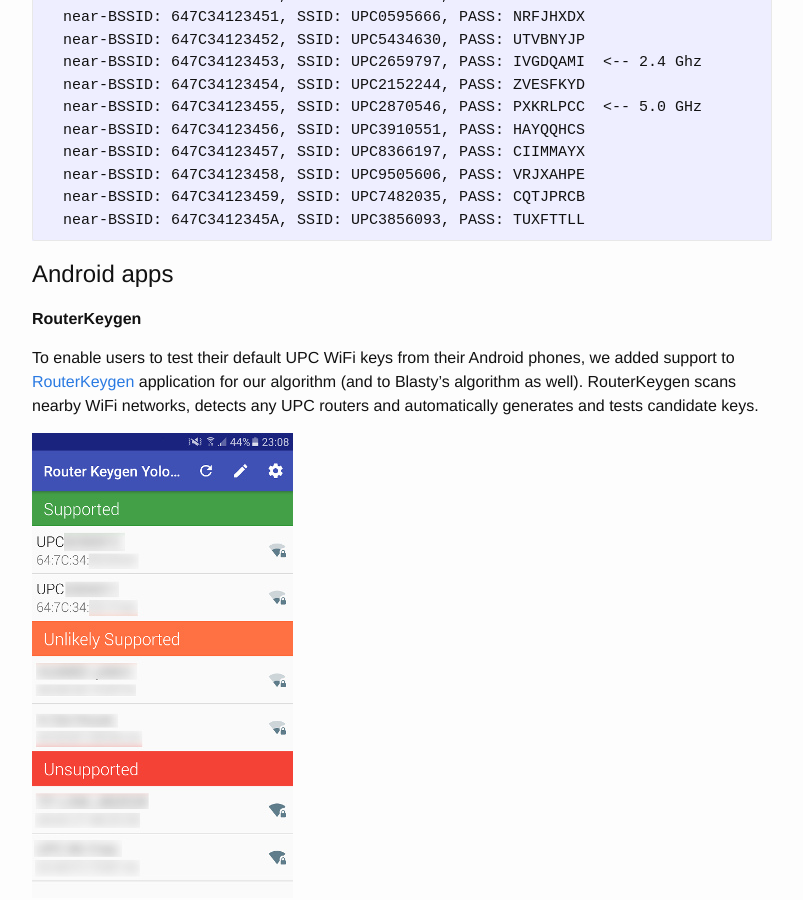
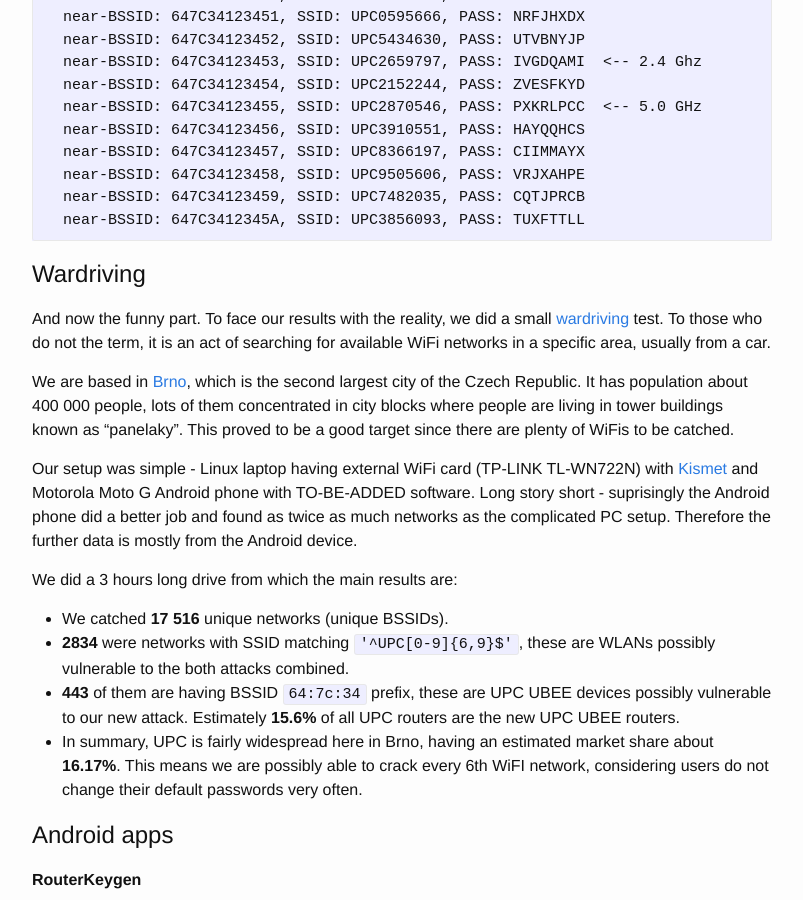
Before and after one commit to yolosec/deadcodeBlog, a Jekyll site: the page built from _posts/2016-06-14-UPC-UBEE-EVW3226-WPA2-RExing.markdown, in a window 1280 px wide and 900 px high, scrolled down 24714 px. Shown: the whole window, without its empty margins (238-1041 px from the left). Built offline with Jekyll 4.4.1, drawn with Linux system fonts in a browser that asks for light colours; formulas are drawn with MathJax 3.

Commit message:
Wardriving part - draft 1

````diff
--- a/_posts/2016-06-14-UPC-UBEE-EVW3226-WPA2-RExing.markdown
+++ b/_posts/2016-06-14-UPC-UBEE-EVW3226-WPA2-RExing.markdown
@@ -775,6 +775,21 @@ by ph4r05, miroc
   near-BSSID: 647C3412345A, SSID: UPC3856093, PASS: TUXFTTLL
 ```
 
+# Wardriving
+And now the funny part.
+To face our results with the reality, we did a small [wardriving](https://en.wikipedia.org/wiki/Wardriving) test. To those who do not the term, it is an act of searching for available WiFi networks in a specific area, usually from a car.
+
+We are based in [Brno](https://en.wikipedia.org/wiki/Brno), which is the second largest city of the Czech Republic. It has population about 400 000 people, lots of them concentrated in city blocks where people are living in tower buildings known as "panelaky". This proved to be a good target since there are plenty of WiFis to be catched.
+
+Our setup was simple - Linux laptop having external WiFi card (TP-LINK TL-WN722N) with [Kismet](https://en.wikipedia.org/wiki/Kismet_(software)) and Motorola Moto G Android phone with TO-BE-ADDED software. Long story short - suprisingly the Android phone did a better job and found as twice as much networks as the complicated PC setup. Therefore the further data is mostly from the Android device.
+
+We did a 3 hours long drive from which the main results are:
+
+- We catched **17 516** unique networks (unique BSSIDs).
+- **2834** were networks with SSID matching `'^UPC[0-9]{6,9}$'`, these are WLANs possibly vulnerable to the both attacks combined.
+- **443** of them are having BSSID `64:7c:34` prefix, these are UPC UBEE devices possibly vulnerable to our new attack. Estimately **15.6%** of all UPC routers are the new UPC UBEE routers.
+- In summary, UPC is fairly widespread here in Brno, having an estimated market share about **16.17%**. This means we are possibly able to crack every 6th WiFI network, considering users do not change their default passwords very often.
+
 # Android apps
 
 **RouterKeygen**
````
